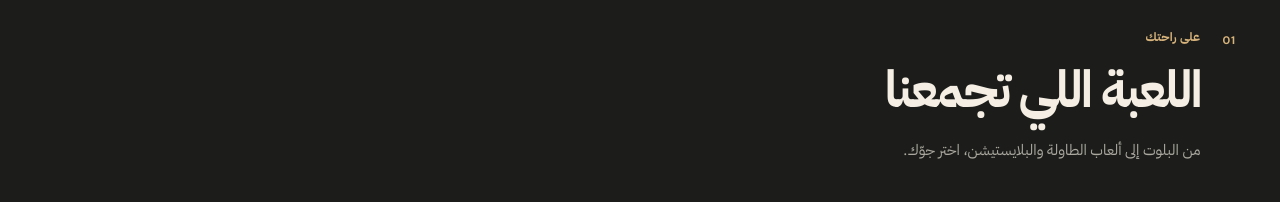
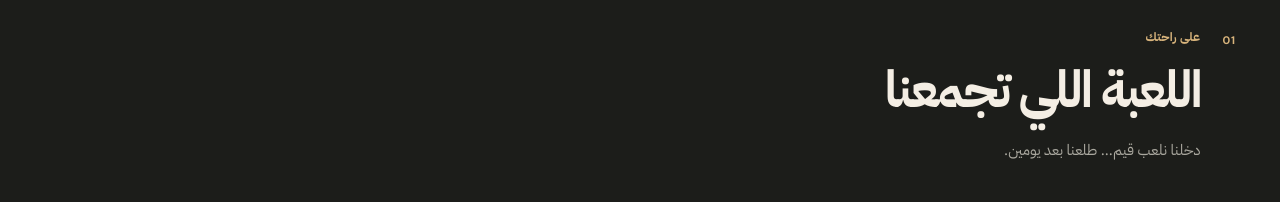
Before and after one commit to AbdullahAlhulays/Thigah-cave, a React (Vite) app: page / in a window 1280 px wide. Shown: the part 840-1042 px from the top of the page. Built offline with nearby package versions, Linux system fonts and the light colour scheme.

Commit message:
Update games section tagline

```diff
--- a/src/content.js
+++ b/src/content.js
@@ -41,7 +41,7 @@ export const copy = {
     nav: { home: 'الرئيسية', games: 'الألعاب', hours: 'أوقات العمل', events: 'الفعاليات', moments: 'ذكرياتنا', contact: 'تواصل معنا' },
     metaDescription: 'كهف ثقة: مش هتقدر تغمض عينيك. بلوت، ألعاب طاولة، بلياردو، بلايستيشن، وليالي الخميس.',
     heroAlt: 'جلسات ومقاعد داخل مقهى دافئ بجدران مقوسة', heroTitle: 'كهف ثقة', heroSubtitle: 'مش هتقدر تغمض عينيك', exploreGames: 'استكشف الألعاب',
-    gamesKicker: 'على راحتك', gamesTitle: 'اللعبة اللي تجمعنا', gamesIntro: 'من البلوت إلى ألعاب الطاولة والبلايستيشن، اختر جوّك.', featured: 'اللعبة المفضلة',
+    gamesKicker: 'على راحتك', gamesTitle: 'اللعبة اللي تجمعنا', gamesIntro: 'دخلنا نلعب قيم… طلعنا بعد يومين.', featured: 'اللعبة المفضلة',
     hoursKicker: 'متى نلتقي؟', hoursTitle: 'أوقات الفلة', hoursIntro: 'الجدول الأسبوعي الحالي', standardHours: '٩:٠٠ م – ٢:٠٠ ص', allDay: 'مفتوح 24 ساعة', closed: 'مغلق',
     days: { sunday: 'الأحد', monday: 'الإثنين', tuesday: 'الثلاثاء', wednesday: 'الأربعاء', thursday: 'الخميس', friday: 'الجمعة', saturday: 'السبت' },
     eventsKicker: 'كل خميس', eventsTitle: 'ليالي الخميس', eventsText: 'أجواء طرب مع الطبلة والعود والغناء مع المغني أبو غسة.', eventsTags: ['طبلة', 'غناء', 'عود'], eventVideoLabel: 'فيديو من ليالي الخميس مع صوت العود والغناء', eventSoundAction: 'اضغط لتشغيل الصوت',
@@ -68,7 +68,7 @@ export const copy = {
     nav: { home: 'Home', games: 'Games', hours: 'Opening Hours', events: 'Events', moments: 'Moments', contact: 'Contact' },
     metaDescription: "Thigah Cave: You won't be able to close your eyes. Baloot, table games, billiards, PlayStation, and Thursday nights.",
     heroAlt: 'Warm café seating with arched interior walls', heroTitle: 'Thigah Cave', heroSubtitle: "You won't be able to close your eyes", exploreGames: 'Explore the games',
-    gamesKicker: 'Make yourself at home', gamesTitle: 'Games worth gathering for', gamesIntro: 'From Baloot to table games and PlayStation, find your game.', featured: 'The main event',
+    gamesKicker: 'Make yourself at home', gamesTitle: 'Games worth gathering for', gamesIntro: 'We came to play a game… and left two days later.', featured: 'The main event',
     hoursKicker: 'When to visit', hoursTitle: 'Opening Hours', hoursIntro: 'Our current weekly schedule', standardHours: '9:00 PM – 2:00 AM', allDay: 'Open 24 hours', closed: 'Closed',
     days: { sunday: 'Sunday', monday: 'Monday', tuesday: 'Tuesday', wednesday: 'Wednesday', thursday: 'Thursday', friday: 'Friday', saturday: 'Saturday' },
     eventsKicker: 'Every Thursday', eventsTitle: 'Thursday Nights', eventsText: 'Traditional entertainment with tabla, oud, and singing with singer Abu Ghassah.', eventsTags: ['Tabla', 'Singing', 'Oud'], eventVideoLabel: 'Thursday Nights video with live oud and singing', eventSoundAction: 'Tap for sound',
```
